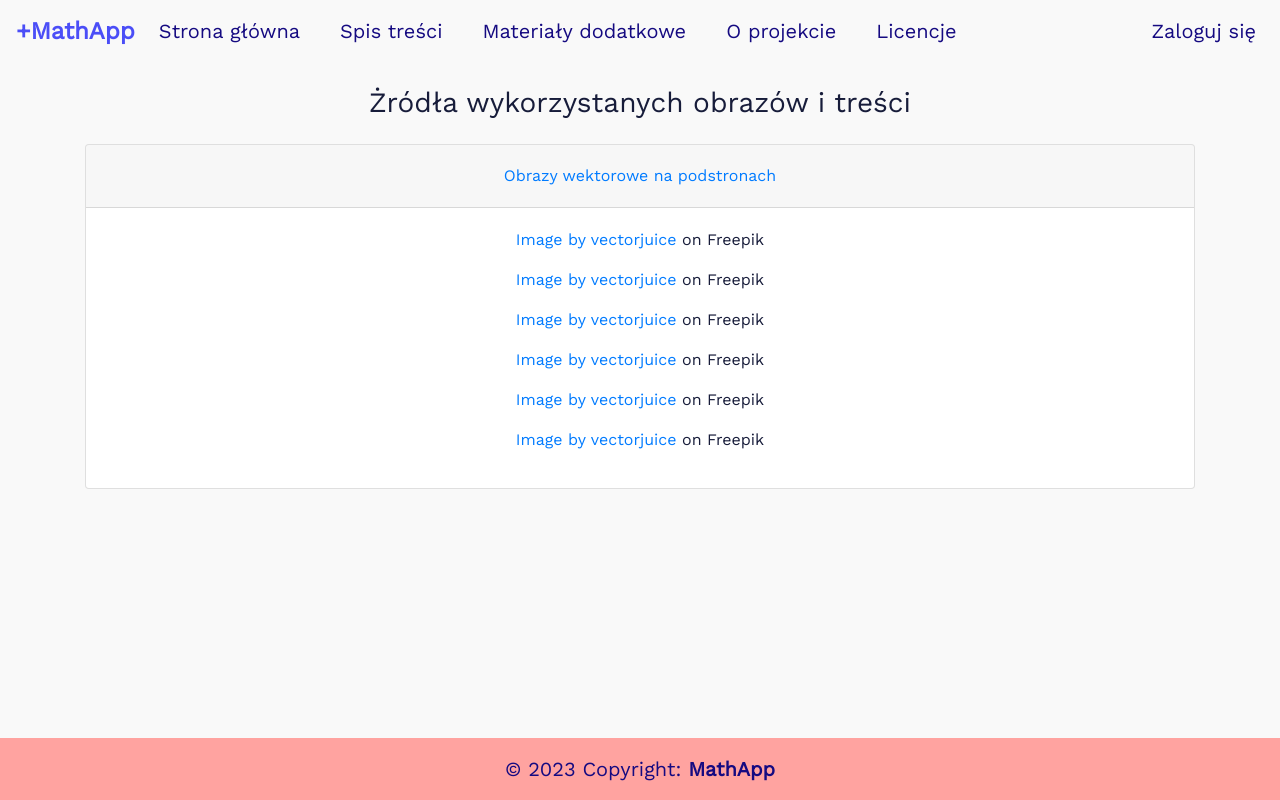
After one commit to drezi29/mathapp, a Django app: template landing_page/templates/landing_page/credits.html in a window 1280 px wide. The commit adds this page. Run offline with Django 3.2, Linux system fonts and the light colour scheme; the template is opened without the code that fills it, so the values that code supplies are empty.

Commit message:
feat(credits): credit view and settings for routing

```diff
--- /dev/null
+++ b/landing_page/templates/landing_page/credits.html
@@ -0,0 +1,34 @@
+{% extends "base.html" %}
+{% block title %} Licencje {% endblock %}
+{% block content %}
+<div>
+    <div class="container">
+        <div class="row">
+            <div class="col-12 wrapper mt-4">
+                <h3 class="col-12 wrapper mb-4">Żródła wykorzystanych obrazów i treści</h3>
+                <div id="accordion">
+                  <div class="card">
+                    <div class="card-header" id="headingOne">
+                      <h5 class="mb-0">
+                        <button class="btn btn-link" data-toggle="collapse" data-target="#collapseOne" aria-expanded="true" aria-controls="collapseOne">
+                          Obrazy wektorowe na podstronach
+                        </button>
+                      </h5>
+                    </div>
+                    <div id="collapseOne" class="collapse show" aria-labelledby="headingOne" data-parent="#accordion">
+                      <div class="card-body">
+                        <p><a href="https://www.freepik.com/free-vector/people-studying-remotely-e-learning-home-education-distance-learning-online-college_12085890.htm#&position=11&from_view=undefined">Image by vectorjuice</a> on Freepik</p>
+                        <p><a href="https://www.freepik.com/free-vector/internet-lessons-searching-remote-university-educational-programs-online-classes-website-high-school-student-with-magnifying-glass-cartoon-character_12085840.htm#&position=9&from_view=undefined">Image by vectorjuice</a> on Freepik</p>
+                        <p><a href="https://www.freepik.com/free-vector/discipline-abstract-concept_12084808.htm#&position=7&from_view=undefined">Image by vectorjuice</a> on Freepik</p>
+                        <p><a href="https://www.freepik.com/free-vector/woman-personal-profile-employer-holding-job-candidate-cv-employee-resume-isolated-flat-design-element-medical-clinic-hospital-patient-card-concept-illustration_11667128.htm#&position=5&from_view=undefined">Image by vectorjuice</a> on Freepik</p>
+                        <p><a href="https://www.freepik.com/free-vector/access-control-system-abstract-concept_12085707.htm#&position=3&from_view=undefined">Image by vectorjuice</a> on Freepik</p>
+                        <p><a href="https://www.freepik.com/free-vector/tiny-people-adults-playing-volleyball-surfing-kitesurfing-summer-beach-activities-seacoast-entertainment-sea-animation-services-concept-pinkish-coral-bluevector-isolated-illustration_11664253.htm#&position=1&from_view=undefined">Image by vectorjuice</a> on Freepik</p>
+                      </div>
+                    </div>
+                  </div>
+                </div>
+            </div>
+        </div>
+    </div>
+</div>
+{% endblock %}
--- a/mathapp/templates/base.html
+++ b/mathapp/templates/base.html
@@ -27,13 +27,13 @@
                         <a class="nav-link" href="{% url 'chapters:chapter-list' %}">Spis treści</a>
                     </li>
                     <li class="nav-item mr-xl-4">
-                        <a class="nav-link" href="{% url 'chapters:chapter-list' %}">Materiały dodatkowe</a>
+                        <a class="nav-link" href="{% url 'admin:index' %}">Materiały dodatkowe</a>
                     </li>
                     <li class="nav-item mr-xl-4">
                         <a class="nav-link" href="{% url 'chapters:chapter-list' %}">O projekcie</a>
                     </li>
                     <li class="nav-item mr-xl-4">
-                        <a class="nav-link" href="{% url 'admin:index' %}">Licencje</a>
+                        <a class="nav-link" href="{% url 'credits' %}">Licencje</a>
                     </li>
                 </ul>
                 <div class="collapse navbar-collapse justify-content-end">
--- a/mathapp/urls.py
+++ b/mathapp/urls.py
@@ -26,7 +26,8 @@ urlpatterns = [
     path('chapters/', include(('chapters.urls', 'chapters'), namespace='chapters')),
     path('quizzes/', include(('quizzes.urls', 'quizzes'), namespace='quizzes')),
     path('_nested_admin/', include('nested_admin.urls')),
-    path('', landing_views.testing, name='home_page'),
+    path('', landing_views.landing_page, name='home_page'),
+    path('credits/', landing_views.credits, name='credits'),
     path('register/', users_views.register, name='register'),
     path('login/', auth_views.LoginView.as_view(template_name='users/login.html'), name='login'),
     path('logout/', auth_views.LogoutView.as_view(template_name='users/logout.html'), name='logout'),
```
Also changed, not shown: landing_page/views.py (+6 -1 lines).
